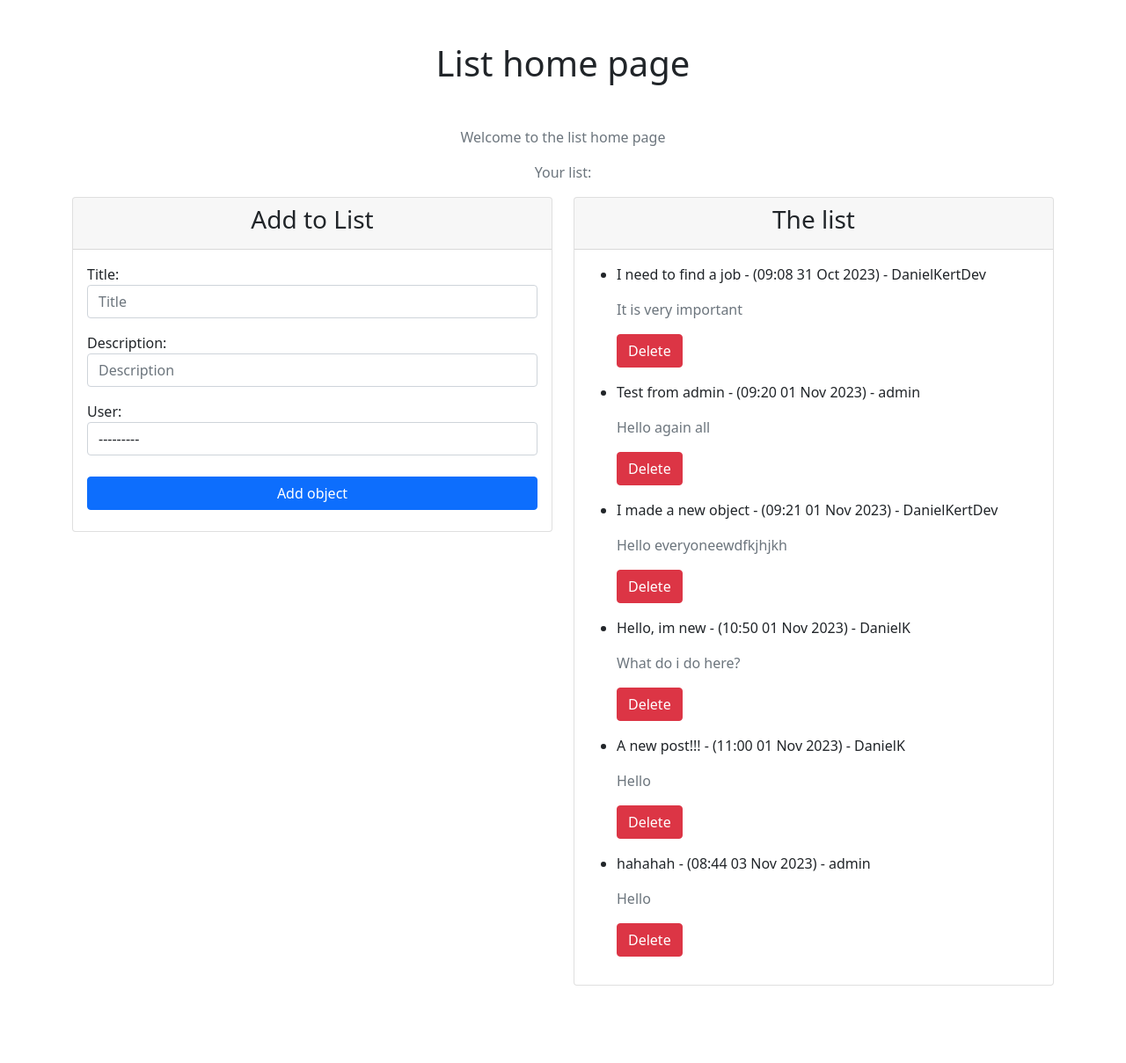
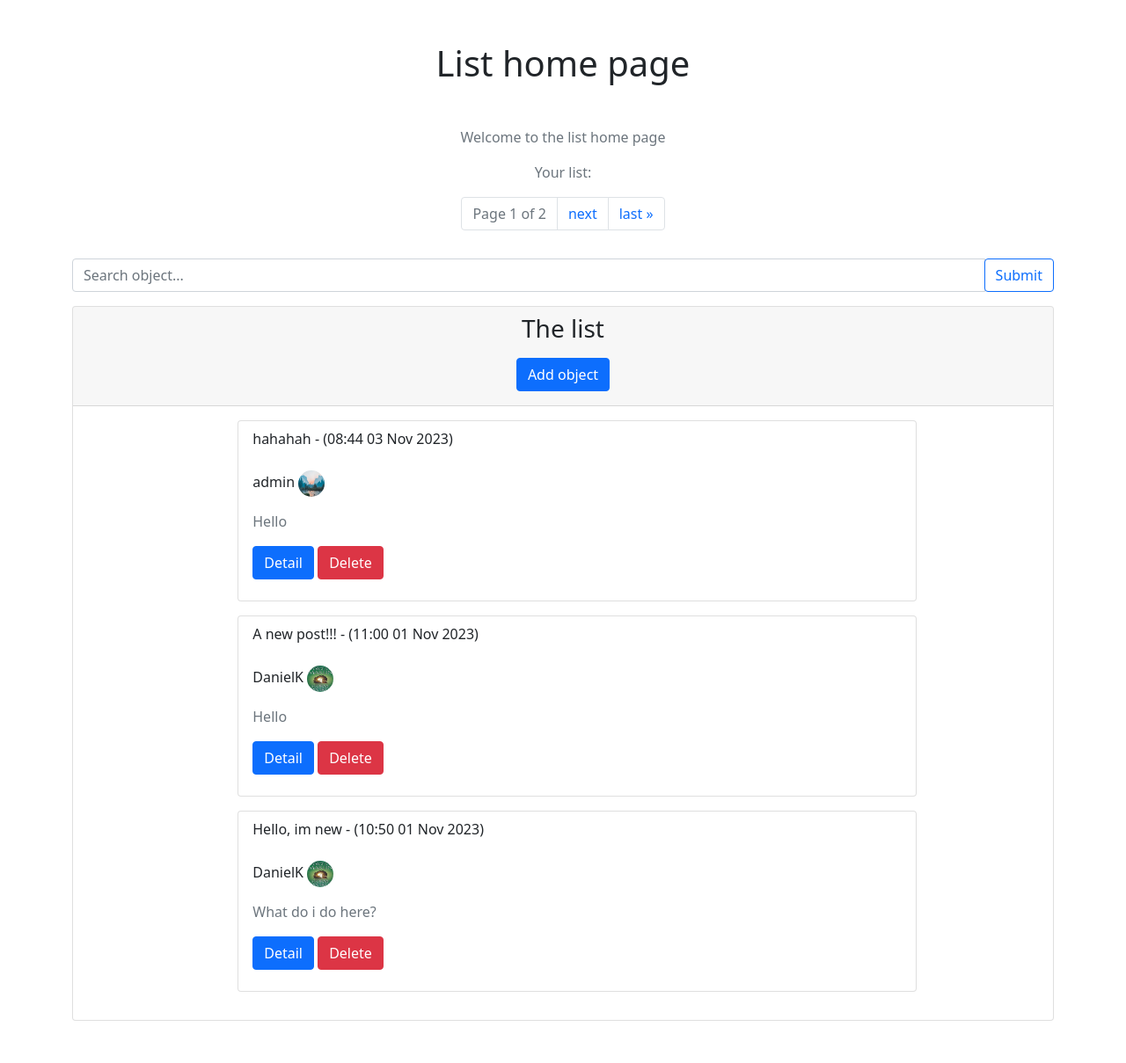
Before and after one commit to danielkert-dev/Django_School_List, a Django app: page / in a window 1280 px wide. Shown: the part 56-1265 px from the top of the page at 88% size. Before the commit the page ends 1177 px from the top, so only its background shows below. Run offline with Django 4.2, Linux system fonts and the light colour scheme; a user stored in the database is signed in; data comes from the database, SQL or seed files in the repository; both versions use the stored data as it was after the commit.

Commit message:
commit with search function

```diff
--- a/core/forms.py
+++ b/core/forms.py
@@ -3,6 +3,10 @@ from .models import List
 from django.contrib.auth.models import User
 
 class ListForm(forms.ModelForm):
+
+    description = forms.CharField(widget=forms.Textarea(attrs={"rows":"5"}))
+
+
     class Meta:
         model = List
         fields = ['title', 'description', 'user']
@@ -34,3 +38,6 @@ class ListForm(forms.ModelForm):
         else:
             self.fields['user'].initial = user
             self.fields['user'].widget = forms.HiddenInput()
+
+
+# forms.py
--- a/core/templates/core/index.html
+++ b/core/templates/core/index.html
@@ -11,38 +11,74 @@
 </div>
 
 <div class="row">
-<div class="col-md-6">
-<div class=" card mx-auto">
-    <div class="card-header">
-        <h3 class="text-center"> Add to List </h3>
-    </div>
-    <div class="card-body">
-        <form method="post" action="{% url 'add_list' %}">
-            {% csrf_token %}
-            {{ form.as_p }}
-            <button type="submit" class="btn btn-primary w-100 my-2">Add object</button>
-        </form>
-    </div>
-</div>
-</div>
 
 {% if list %}
-<div class="col-md-6">
+<div class="col-md-12">
+
+    <div class="text-center mx-auto d-flex justify-content-center">
+    <div class="pagination">
+        <ul class="pagination">
+            {% if list.has_previous %}
+                <li class="page-item">
+                    <a class="page-link" href="?p=1">&laquo; first</a>
+                </li>
+                <li class="page-item">
+                    <a class="page-link" href="?p={{ list.previous_page_number }}">previous</a>
+                </li>
+            {% endif %}
+
+            <li class="page-item disabled">
+                <span class="page-link">Page {{ list.number }} of {{ list.paginator.num_pages }}</span>
+            </li>
+
+            {% if list.has_next %}
+                <li class="page-item">
+                    <a class="page-link" href="?p={{ list.next_page_number }}">next</a>
+                </li>
+                <li class="page-item">
+                    <a class="page-link" href="?p={{ list.paginator.num_pages }}">last &raquo;</a>
+                </li>
+            {% endif %}
+        </ul>
+    </div>
+    </div>
+
+    <form method="get" class="form-inline my-2 my-3">
+        <div class="input-group">
+            <input type="text" class="form-control" name="search" placeholder="Search object..." aria-label="Search">
+            <div class="input-group-append">
+                {% if request.GET.search %}
+                    <a href="{% url 'index' %}" class="btn btn-outline-danger">Clear Search</a>
+                {% else %}
+                    <button type="submit" class="btn btn-outline-primary">Submit</button>
+                {% endif %}
+            </div>
+        </div>
+    </form>
+
+
+
 <div class=" card mx-auto mb-5">
     <div class="card-header">
         <h3 class="text-center"> The list </h3>
+        <div class="text-center">
+        <a href="{% url 'create' %}" class="btn btn-primary my-2">Add object</a>
+
+
+        </div>
     </div>
-    <div class="card-body">
+    <div class="card-body mx-auto w-75">
         {% for item in list %}
         <ul>
-            <li>
+            <li class="list-group-item rounded mx-auto">
                 <p> {{ item.title }} - ({{ item.date | date:"h:i d M Y" }})
                     {% if user.is_superuser%}
-                    - {{ item.user }}
+                    <br><br>{{ item.user }}  <img class="rounded-circle" src="{{ item.user.userprofile.image.url }}" width="30" height="30">
                     {% endif %}
                     <p class="text-muted">{{ item.description }}</p>
                     <form method="post" action="{% url 'delete_list' item.id %}">
                         {% csrf_token %}
+                        <a href="{% url 'detail' item.id %}" class="btn btn-primary">Detail</a>
                         <button type="submit" class="btn btn-danger">Delete</button>
                     </form>
                 </p>
--- a/core/urls.py
+++ b/core/urls.py
@@ -2,7 +2,10 @@ from django.urls import path
 from . import views
 
 urlpatterns = [
-    path('', views.index, name='index'),
+    path('', views.PostList.as_view(), name='index'),
+    path('detail/<int:pk>/', views.PostDetail.as_view(), name='detail'),
+    path('edit/<int:pk>/', views.PostUpdate.as_view(), name='edit_list'),
+    path('create/', views.PostCreate.as_view(), name='create'),
     path('about/', views.about, name='about'),
     path('add-list/', views.add_list, name='add_list'),
     path('delete-list/<int:list_id>/', views.delete_list, name='delete_list'),
--- a/core/views.py
+++ b/core/views.py
@@ -2,15 +2,98 @@ from django.shortcuts import render, redirect
 from . import models
 from django.contrib.auth.decorators import login_required
 from . import forms
+from django.urls import reverse_lazy
+from django.views.generic import ListView, DetailView, CreateView, UpdateView, DeleteView # Import ListView from the correct module
+from django.utils.decorators import method_decorator
+from django.contrib import messages
+# Mixins
+from django.contrib.auth.mixins import LoginRequiredMixin
 
-@login_required
+from django.core.paginator import Paginator, EmptyPage, PageNotAnInteger
+from django.db.models import Q
+
+
+@method_decorator(login_required, name='dispatch')
+class PostList(LoginRequiredMixin, ListView):
+    model = models.List
+    template_name = 'core/index.html'
+    context_object_name = 'list'
+    paginate_by = 3  # Set the number of items per page
+    page_kwarg = 'p'  # Use ?p= for pagination
+
+    def get_queryset(self):
+        queryset = models.List.objects.all()  # By default, show all items
+        search_query = self.request.GET.get('search')
+        if search_query:
+            # Modify the queryset to filter by search query in title, description, or user
+            queryset = queryset.filter(
+                Q(title__icontains=search_query) |
+                Q(description__icontains=search_query) |
+                Q(user__username__icontains=search_query)
+            )
+        queryset = queryset.order_by('-date')
+        return queryset
+
+    def get_context_data(self, **kwargs):
+        context = super().get_context_data(**kwargs)
+        page = self.request.GET.get(self.page_kwarg)
+        paginator = Paginator(self.get_queryset(), self.paginate_by)
+
+
+        try:
+            items = paginator.page(page)
+        except (PageNotAnInteger, EmptyPage):
+            items = paginator.page(1)
+
+        context['list'] = items
+        context['form'] = forms.ListForm(user=self.request.user)
+        return context
+
+
+@method_decorator(login_required, name='dispatch')
+class PostDetail(DetailView):
+    model = models.List
+    template_name = 'core/detail.html'
+    context_object_name = 'list'
+
+@method_decorator(login_required, name='dispatch')
+class PostUpdate(LoginRequiredMixin, UpdateView):
+    model = models.List
+    template_name = 'core/edit.html'
+    forms_class = forms.ListForm
+    fields = ['title', 'description', 'user']
+    success_url = reverse_lazy('index')
+
+    def form_valid(self, form):
+        self.object = form.save()
+        messages.success(self.request, 'Object updated successfully.')
+        return super().form_valid(form)
+
+    def get_context_data(self, **kwargs):
+        context = super().get_context_data(**kwargs)
+        context['form'] = forms.ListForm(user=self.request.user, instance=self.object)
+        return context
+
+
+@method_decorator(login_required, name='dispatch')
+class PostCreate(LoginRequiredMixin, CreateView):
+    model = models.List
+    template_name = 'core/create.html'
+    forms_class = forms.ListForm
+    #User = request user
+    fields = ['title', 'description', 'user']
+
+    def get_context_data(self, **kwargs):
+        context = super().get_context_data(**kwargs)
+        context['form'] = forms.ListForm(user=self.request.user)
+        return context
+
+
 def index(request):
-
     if request.user.is_superuser:
         listContent = models.List.objects.all()
     else:
         listContent = models.List.objects.filter(user=request.user)
-
 
     content = {
         'list': listContent,
@@ -18,9 +101,9 @@ def index(request):
     }
     return render(request, 'core/index.html', content)
 
+
 def about(request):
     return render(request, 'core/about.html')
-
 
 
 @login_required
@@ -29,10 +112,10 @@ def add_list(request):
         form = forms.ListForm(request.POST, user=request.user)
         if form.is_valid():
             form.save()
-            print("Data saved successfully.")
+            messages.success(request, 'Object saved successfully.')
             return redirect('index')
         else:
-            print("Form is not valid. Form errors:", form.errors)
+            messages.error(request, 'Something went wrong.'.format(form.errors))
 
     if request.user.is_superuser:
         listContent = models.List.objects.all()
@@ -48,4 +131,5 @@ def add_list(request):
 
 def delete_list(request, list_id):
     models.List.objects.get(id=list_id).delete()
+    messages.success(request, 'Object deleted successfully.')
     return redirect('index')
--- a/templates/base.html
+++ b/templates/base.html
@@ -13,11 +13,7 @@
     <link rel="stylesheet" href="{% static 'core/main.css' %}">
 </head>
 <body>
+{% block content %} {% endblock content%}
 
-{% block content %} {% endblock content%}
-    {% if messages %} {% for message in messages %}
-    <div class="alert alert-warning alert-dismissible fade show w-50 m-5 mx-auto" role="alert">
-        {{ message }}
-    </div> {% endfor %} {% endif %}
 </body>
 </html>
--- a/templates/nav.html
+++ b/templates/nav.html
@@ -50,3 +50,8 @@
 
     </div>
 </div>
+
+{% if messages %} {% for message in messages %}
+<div class="alert alert-warning alert-dismissible fade show w-50 m-5 mx-auto" role="alert">
+    {{ message }}
+</div> {% endfor %} {% endif %}
```
Also changed, not shown: core/templates/core/create.html (added, +23 -0 lines), core/templates/core/detail.html (added, +45 -0 lines), core/templates/core/edit.html (added, +25 -0 lines), user/views.py (+6 -1 lines), db.sqlite3, media/profile_pics/got.jpg (added), media/profile_pics/img3_87ETkKY.jpg (added), media/profile_pics/img3_kJmUBFB.jpg (added), media/profile_pics/inspiration2_5eVy0EI.jpg (added), media/profile_pics/inspiration2_sWt0i5R.jpg (added).
